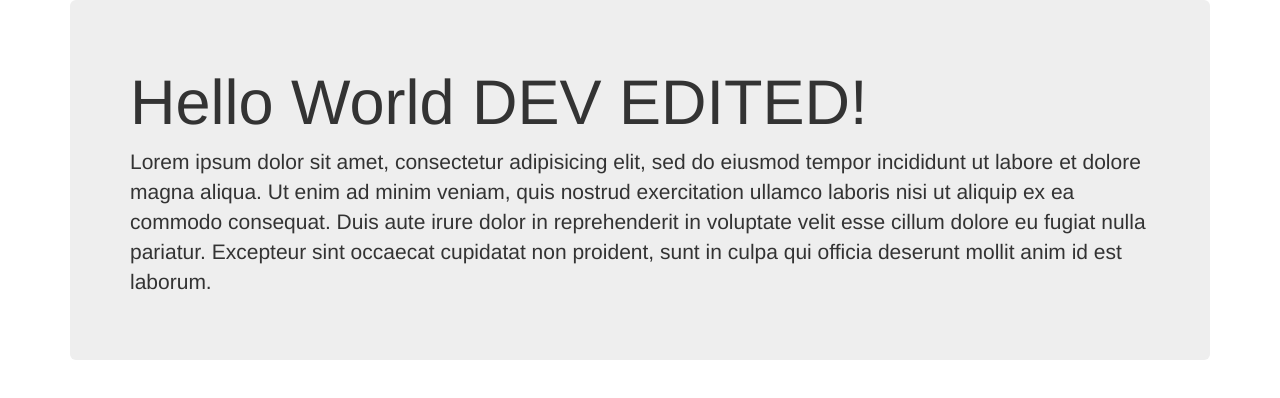
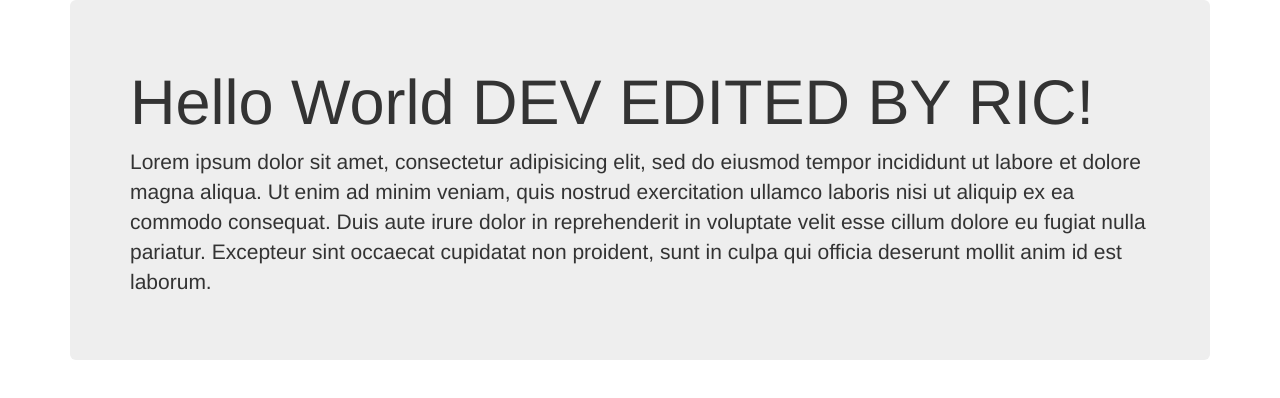
Before and after one commit to buggyzap/marcostore, a plain HTML site: page index.html in a window 1280 px wide. Drawn offline with nearby package versions, Linux system fonts and the light colour scheme.

Commit message:
Initial commit

```diff
--- a/index.html
+++ b/index.html
@@ -10,7 +10,7 @@
   <body>
     <div class="container">
       <div class="jumbotron">
-        <h1>Hello World DEV EDITED!</h1>
+        <h1>Hello World DEV EDITED BY RIC!</h1>
         <p>Lorem ipsum dolor sit amet, consectetur adipisicing elit, sed do eiusmod tempor incididunt ut labore et dolore magna aliqua. Ut enim ad minim veniam, quis nostrud exercitation ullamco laboris nisi ut aliquip ex ea commodo consequat. Duis aute irure dolor in reprehenderit in voluptate velit esse cillum dolore eu fugiat nulla pariatur. Excepteur sint occaecat cupidatat non proident, sunt in culpa qui officia deserunt mollit anim id est laborum.</p>
       </div>
     </div>
```
